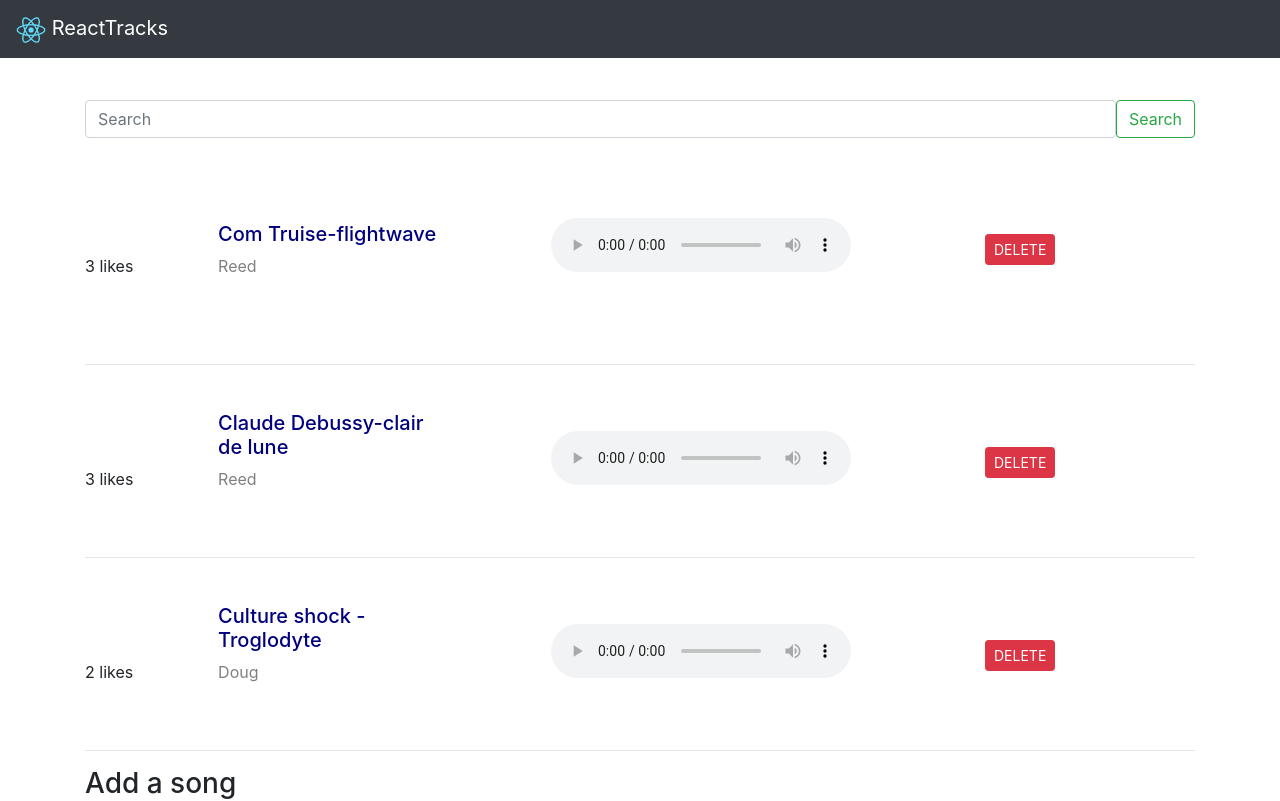
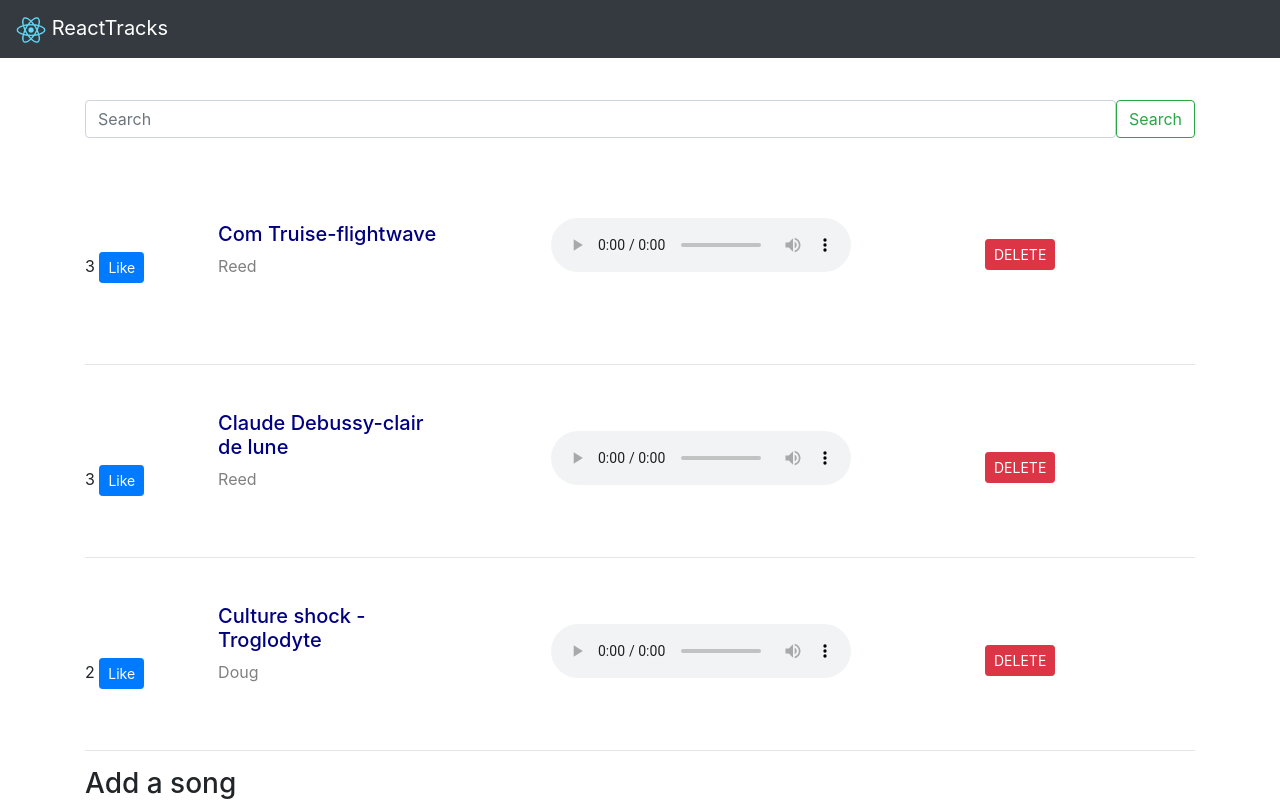
Before and after one commit to aakibRex/react-tracks, a React (Create React App) app: page / in a window 1280 px wide. Shown: the top 801 px of the page. Built offline with nearby package versions, Linux system fonts and the light colour scheme.

Commit message:
000|AQUIB_NAZMI|Added like button

```diff
--- a/src/components/mediaItems.js
+++ b/src/components/mediaItems.js
@@ -14,7 +14,7 @@ export const MediaItems = ({ song, onDelete }) => {
                 <>
                 <div className="parent">
                     <div className="likes child">
-                        <p>{song.like} likes</p>
+                        <p>{song.like} <button  type="button" className="btn btn-sm btn-primary">Like</button></p>
                     </div>
 
                     <div className="title child">
```
